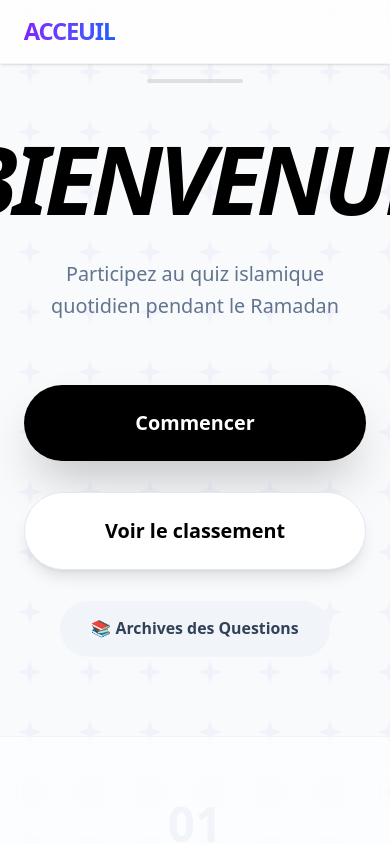
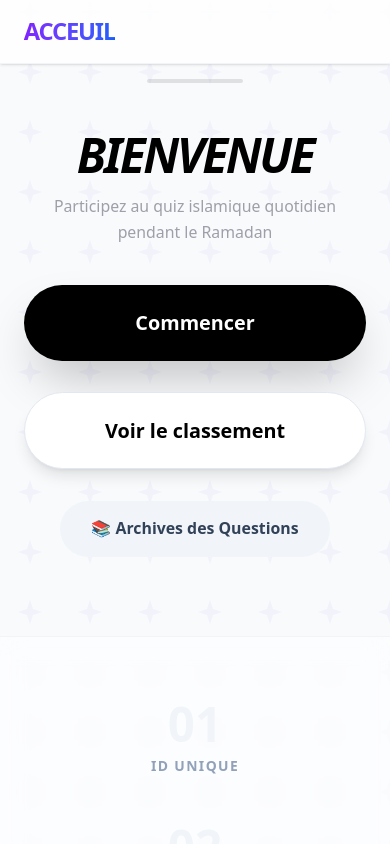
Before and after one commit to 45-baron/1-Jour-1-science, a React (Vite) app: page / in a window 390 px wide. Shown: the top 844 px of the page. Built offline with nearby package versions, Linux system fonts and the light colour scheme; no server answers.

Commit message:
Home.jsx

```diff
--- a/src/pages/Home.jsx
+++ b/src/pages/Home.jsx
@@ -9,11 +9,12 @@ function Home() {
       <div className="container mx-auto px-6 grow flex flex-col justify-center items-center text-center z-10 py-20">
         <div className="w-24 h-1 bg-black mb-12 rounded-full opacity-10"></div>
 
-        <h2 className="text-8xl md:text-9xl font-black text-black tracking-tighter mb-8 uppercase italic leading-none">
+        {/* TITRE : Taille adaptée mobile (4xl) -> PC (8xl) */}
+        <h2 className="text-5xl md:text-7xl lg:text-9xl font-black text-black tracking-tighter mb-4 uppercase italic leading-none">
           {t.welcome}
         </h2>
 
-        <p className="text-xl md:text-2xl text-slate-500 max-w-2xl mx-auto mb-16 font-light leading-relaxed">
+       <p className="text-base md:text-xl text-zinc-400 max-w-xl mx-auto mb-10 font-medium leading-relaxed px-2">
           {t.welcomeMessage}
         </p>
 
```
